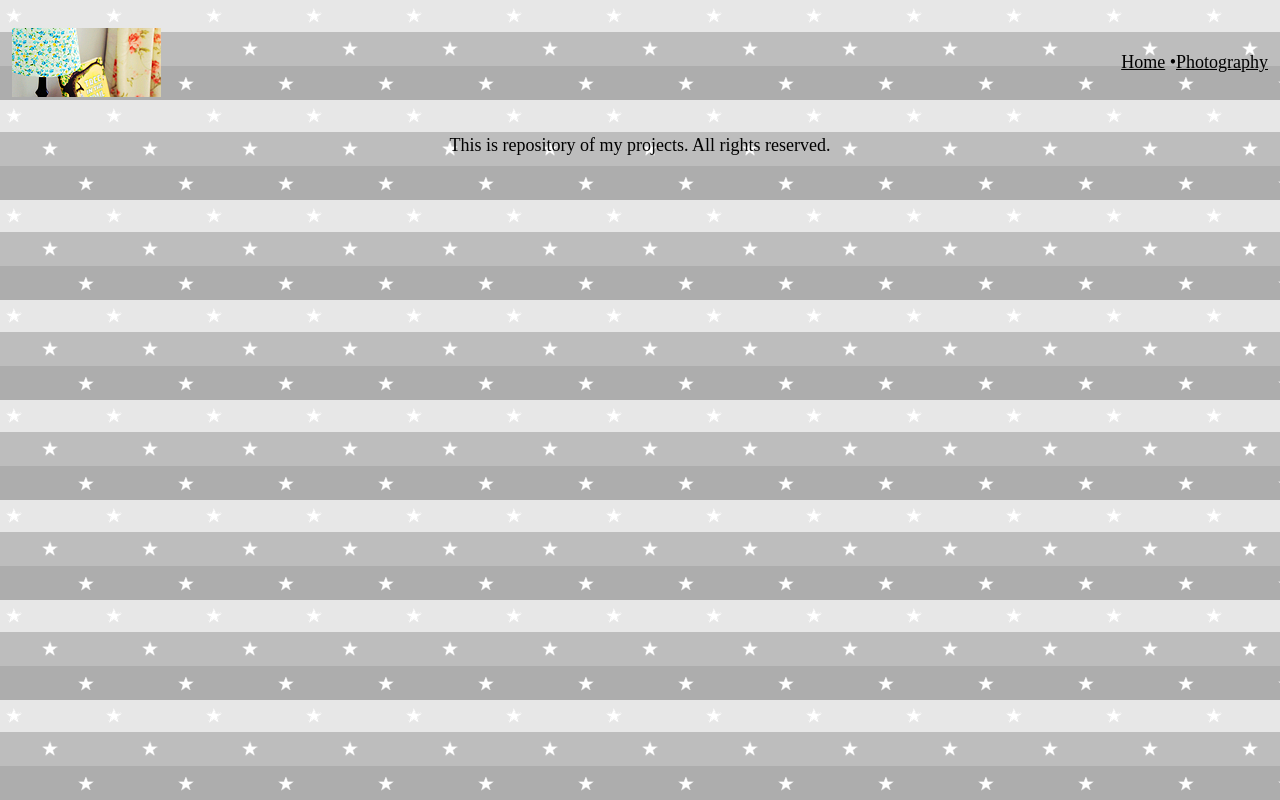
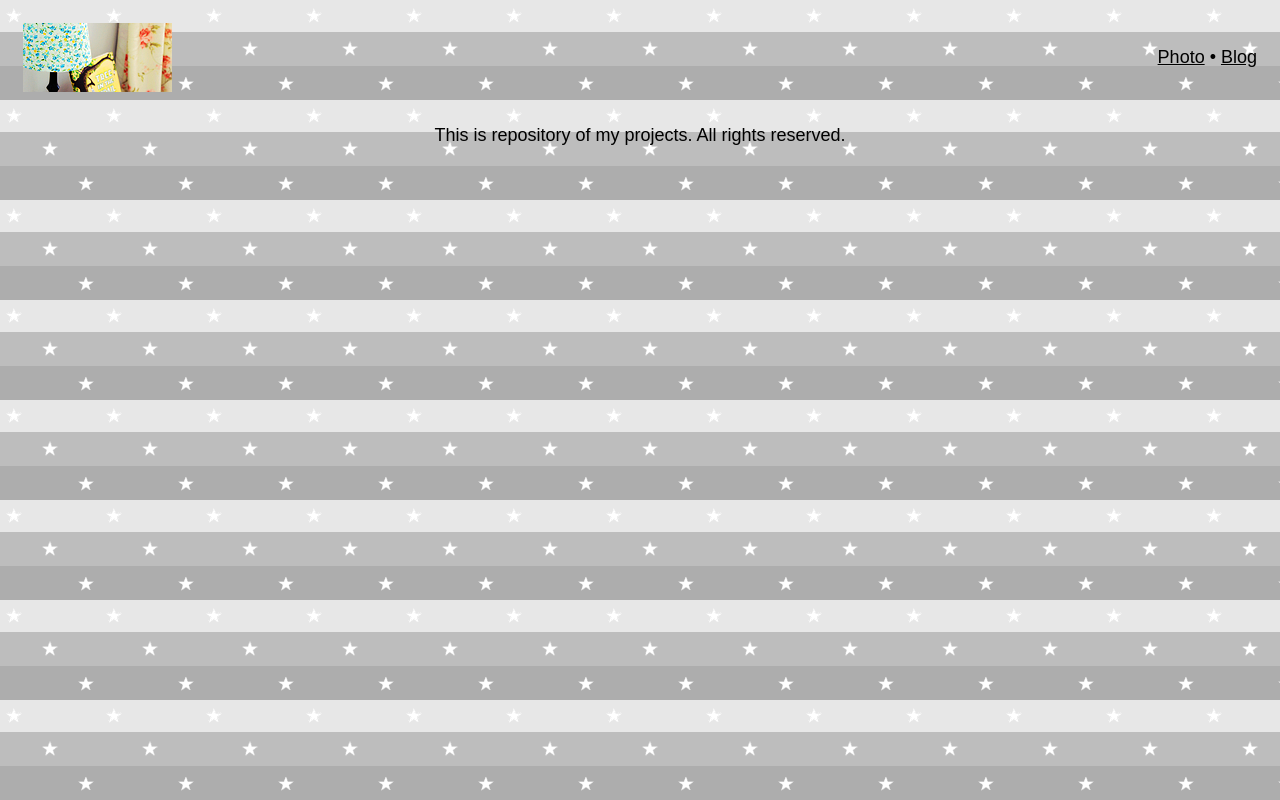
Before and after one commit to lxylinki/lxylinki.github.io, a plain HTML site: page work.html in a window 1280 px wide. Drawn offline with Linux system fonts and the light colour scheme.

Commit message:
trivial clean up

```diff
--- a/work.html
+++ b/work.html
@@ -1,77 +1,24 @@
 <!DOCTYPE html PUBLIC "-//W3C//DTD XHTML 1.0 Transitional//EN" "http://www.w3.org/TR/xhtml1/DTD/xhtml1-transitional.dtd">
 <html xmlns="http://www.w3.org/1999/xhtml">
 <head>
-<meta http-equiv="Content-Type" content="text/html; charset=gb2312" />
-<title>Linki's kaleidoscope</title>
-<style type="text/css">
-<!--
-body {
-	background-image: url(pic/bg_graystar.gif);
-}
+<meta http-equiv="Content-Type" content="text/html; charset=UTF-8" / >
+    <title>Linki's Kaleidoscope</title>
+    <link rel="stylesheet" href="css/mainsty.css">
+</head>
 
-.STYLE3 {
-	font-size: 18px;
-    color: #000000;
-	font-family: "Kunstler Script";
-}
--->
-</style>
+<body>
+<table width=100%>
+  <tr>
+      <td align="left"><a href="index.html"><img src="pic/logo2.jpg" id="logo2" width=149 height=69 border=0 /></a></td>
 
-<script type="text/JavaScript">
-<!--
-function MM_controlSound(x, _sndObj, sndFile) { //v3.0
-  var i, method = "", sndObj = eval(_sndObj);
-  if (sndObj != null) {
-    if (navigator.appName == 'Netscape') method = "play";
-    else {
-      if (window.MM_WMP == null) {
-        window.MM_WMP = false;
-        for(i in sndObj) if (i == "ActiveMovie") {
-          window.MM_WMP = true; break;
-        }
-      }
-      if (window.MM_WMP) method = "play";
-      else if (sndObj.FileName) method = "run";
-  } }
-  if (method) eval(_sndObj+"."+method+"()");
-  else window.location = sndFile;
-}
-//-->
-</script>
-
-</head>
-<body>
-<table width="100%" border="0" cellspacing="0" cellpadding="4">
-  <tr>
-    <td bgcolor=""><p onfocus="MM_controlSound('play','document.CS1239113782390','audio/music.mp3')"><a></a><span class="STYLE3"><img src="pic/logo2.jpg" width="149" height="69" /></span></p></td>
-    <td align="right" bgcolor="" class="STYLE3"><span><a href="index.html" class="STYLE3">Home</a> &#149;<a href="photo.html" class="STYLE3">Photography</a></span></td>
+    <td align="right">
+        <p><span><a href="photo.html" class="suburls">Photo</a></span>&nbsp;&#149;&nbsp;<a href="blog.html" class="suburls">Blog</a></p>
+    </td>
   </tr>
 </table>
 
-<!--
-<div align="center">
-  <p>&nbsp;</p>
-  <table width="649" height="464" border="0">
-    <tr>
-      <td width="643" height="460">
-      <div align="center">
-        <object classid="clsid:D27CDB6E-AE6D-11cf-96B8-444553540000" codebase="http://download.macromedia.com/pub/shockwave/cabs/flash/swflash.cab#version=7,0,0,0" width="560" height="560" align="right">
-          <param name="flash_component" value="ImageViewer.swc" />
-          <param name="movie" value="audio/photo.swf" />
-          <param name="quality" value="high" />
-          <param name="FlashVars" value="flashlet={imageLinkTarget:'_blank',captionFont:'Verdana',titleFont:'Verdana',showControls:true,frameShow:false,slideDelay:5,captionSize:10,captionColor:#333333,titleSize:10,transitionsType:'Photo',titleColor:#333333,slideAutoPlay:false,imageURLs:['graph/a.jpg','graph/b.jpg','graph/c.jpg','graph/d.jpg','graph/e.jpg','graph/f.jpg'],slideLoop:false,frameThickness:2,imageLinks:['http://macromedia.com/','http://macromedia.com/','http://macromedia.com/'],frameColor:#333333,bgColor:#FFFFFF,imageCaptions:[]}" />
-          <embed src="audio/photo.swf" width="400" height="325" align="right" quality="high" flashvars="flashlet={imageLinkTarget:'_blank',captionFont:'Verdana',titleFont:'Verdana',showControls:true,frameShow:false,slideDelay:5,captionSize:10,captionColor:#333333,titleSize:10,transitionsType:'Photo',titleColor:#333333,slideAutoPlay:false,imageURLs:['audio/img1.jpg','audio/img2.jpg','audio/img3.jpg','audio/img4.jpg','audio/img5.jpg','audio/img6.jpg'],slideLoop:false,frameThickness:2,imageLinks:['http://macromedia.com/','http://macromedia.com/','http://macromedia.com/'],frameColor:#333333,bgColor:#FFFFFF,imageCaptions:[]}" pluginspage="http://www.macromedia.com/shockwave/download/index.cgi?P1_Prod_Version=ShockwaveFlash" type="application/x-shockwave-flash"> </embed>
-        </object>
-      </div>
-      </td>
-    </tr>
-  </table>
-</div>
--->
+<p class="body" align="center">This is repository of my projects. All rights reserved.</p>
 
-<p class="STYLE3" align="center">This is repository of my projects. All rights reserved.</p>
-
-<embed name='CS1239113782390' src='audio/14.You.mp3' loop=true autostart=true mastersound hidden=true width=0 height=0></embed>
-
+<embed src="audio/music.mp3" loop=true autostart=true mastersound hiddent=true width=0 height=0></embed>
 </body>
 </html>
```
Also changed, not shown: graph.html (+13 -46 lines).
